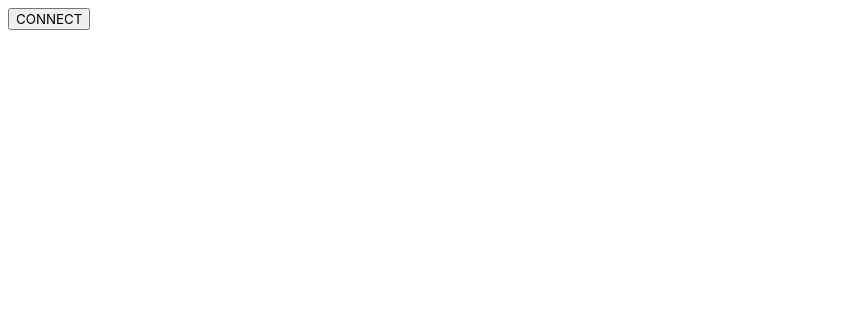
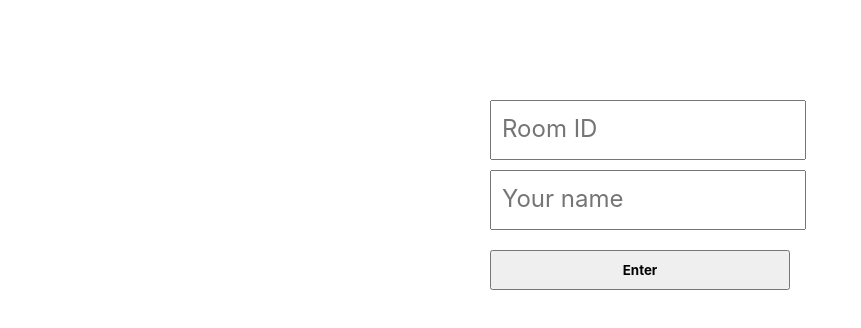
Before and after one commit to nikitababko/messenger-roomer, a React (Create React App) app: page / in a window 1280 px wide. Shown: the top 328 px of the page, without its empty margins (0-861 px from the left). Built offline with nearby package versions, Linux system fonts and the light colour scheme.

Commit message:
Added component for join to room and replace socket to socket.js.

```diff
--- a/src/App.js
+++ b/src/App.js
@@ -1,14 +1,11 @@
 import React from 'react';
-import io from 'socket.io-client';
+
+import JoinBlock from 'components/JoinBlock.jsx';
 
 const App = () => {
-  const connectSocket = () => {
-    io('http://localhost:9999');
-  };
-
   return (
-    <div className="App">
-      <button onClick={connectSocket}>CONNECT</button>
+    <div className="wrapper">
+      <JoinBlock />
     </div>
   );
 };
```
